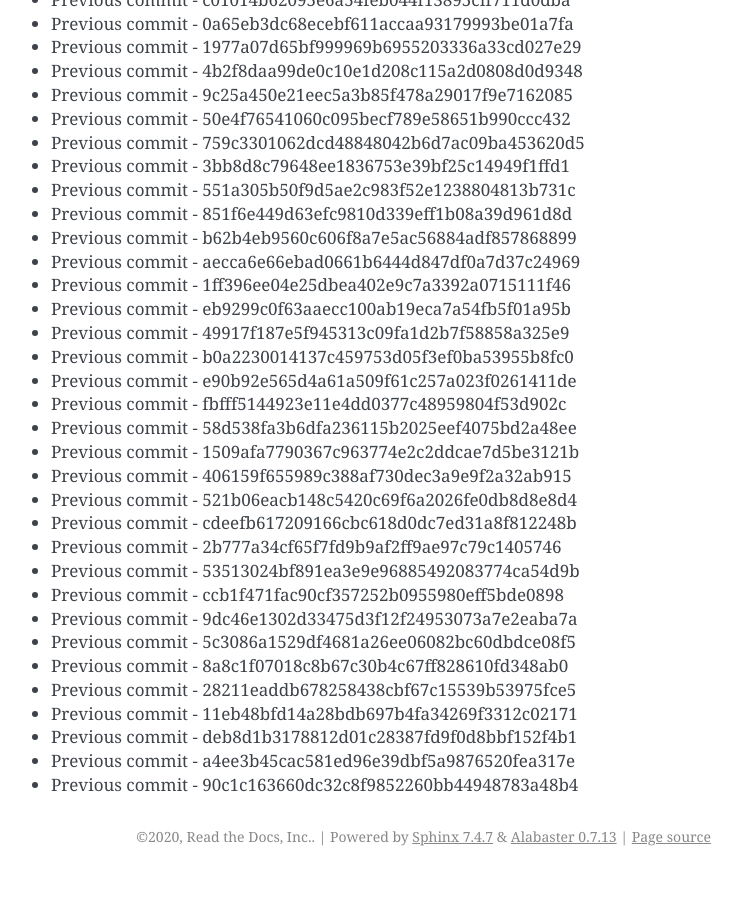
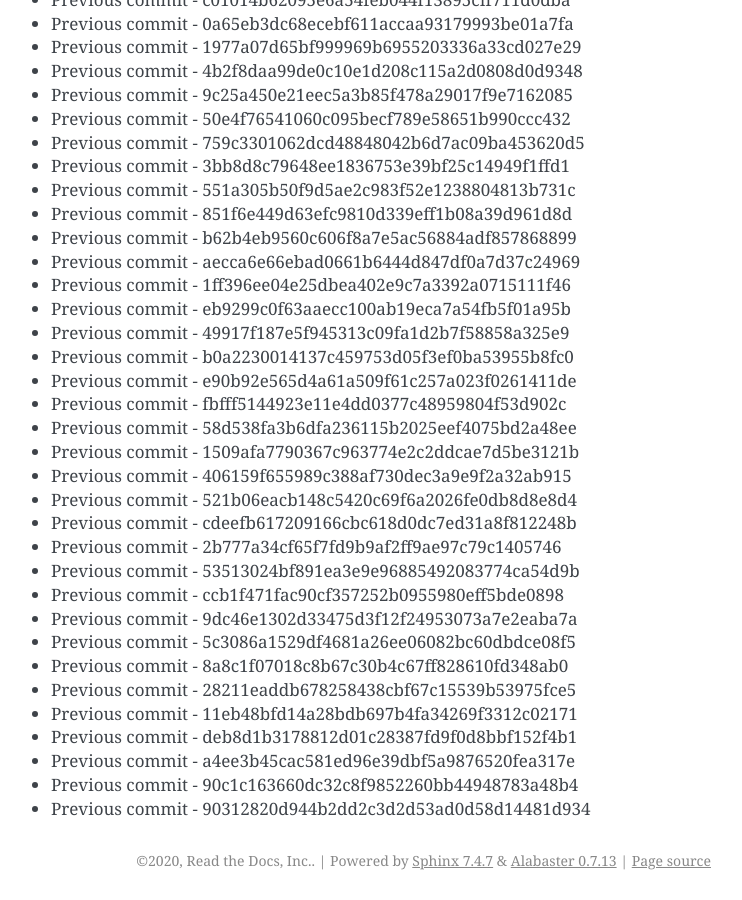
Before and after one commit to readthedocs/rtd-git-stresstest, a Sphinx documentation site: the page built from docs/updates.rst, in a window 1280 px wide and 900 px high, scrolled down 10936 px. Shown: the whole window, without its empty margins (399-1141 px from the left). Built offline with Sphinx 7.4.7, drawn with Linux system fonts in a browser that asks for light colours; before the commit the page ends 11812 px from its top, so only the background shows below that.

Commit message:
Generating commit from previous: 90312820d944b2dd2c3d2d53ad0d58d14481d934

```diff
--- a/docs/updates.rst
+++ b/docs/updates.rst
@@ -491,3 +491,4 @@ It can be tested for any performance characteristics.
 * Previous commit - deb8d1b3178812d01c28387fd9f0d8bbf152f4b1
 * Previous commit - a4ee3b45cac581ed96e39dbf5a9876520fea317e
 * Previous commit - 90c1c163660dc32c8f9852260bb44948783a48b4
+* Previous commit - 90312820d944b2dd2c3d2d53ad0d58d14481d934
```
